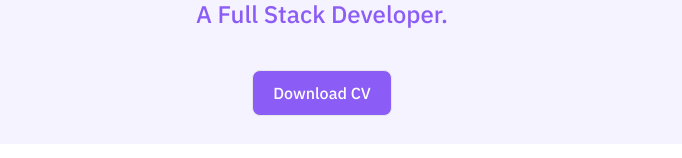
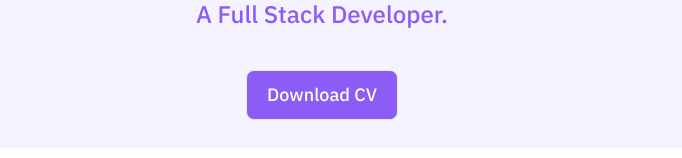
Before and after one commit to Gab-A/gabrielle-asante-portfolio, a React (Vite) app: page / in a window 1280 px wide. Shown: the part 1142-1300 px from the top of the page, without its empty margins (318-1000 px from the left). Built offline with nearby package versions, Linux system fonts and the light colour scheme.

Commit message:
Add hover and active state effects to anchor button and fix anchor button font size

```diff
--- a/src/components/Hero/Hero.jsx
+++ b/src/components/Hero/Hero.jsx
@@ -15,15 +15,18 @@ export default function Hero() {
         <h1 className="text-5xl leading-normal font-semibold mb-6 text-center">
           Hey, I&#39;m Gabrielle.
         </h1>
-        <p className="text-2xl border-violet-500 border-solid text-violet-500 font-medium mb-2">
+        <p className="text-2xl text-violet-500 font-medium mb-2">
           A Full Stack Developer.
         </p>
         <div className="flex flex-col justify-center items-center mt-5">
-          <button className="rounded-lg border bg-violet-500 py-2.5 px-5 text-white twxt-lg cursor-pointer font-medium mb-4 mt-3">
-            <a href={cvLink} target="_blank" rel="noopener noreferrer">
-              Download CV
-            </a>
-          </button>
+          <a
+            href={cvLink}
+            target="_blank"
+            rel="noopener noreferrer"
+            className="rounded-lg border bg-violet-500 py-2.5 px-5 text-white text-lg cursor-pointer font-medium mb-4 mt-3 hover:bg-violet-600 active:shadow-md active:translate-y-2"
+          >
+            Download CV
+          </a>
         </div>
       </div>
     </section>
```
